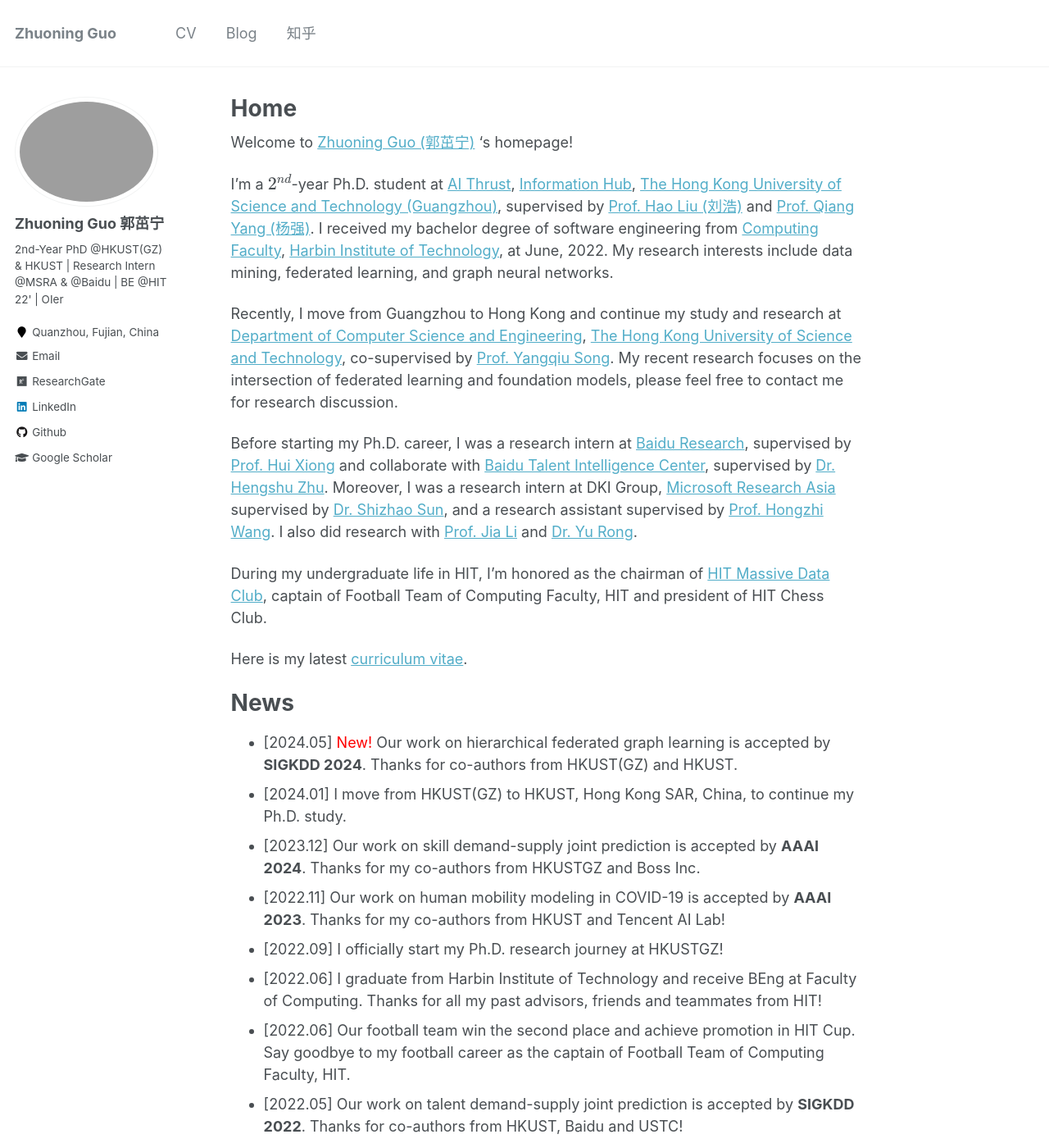
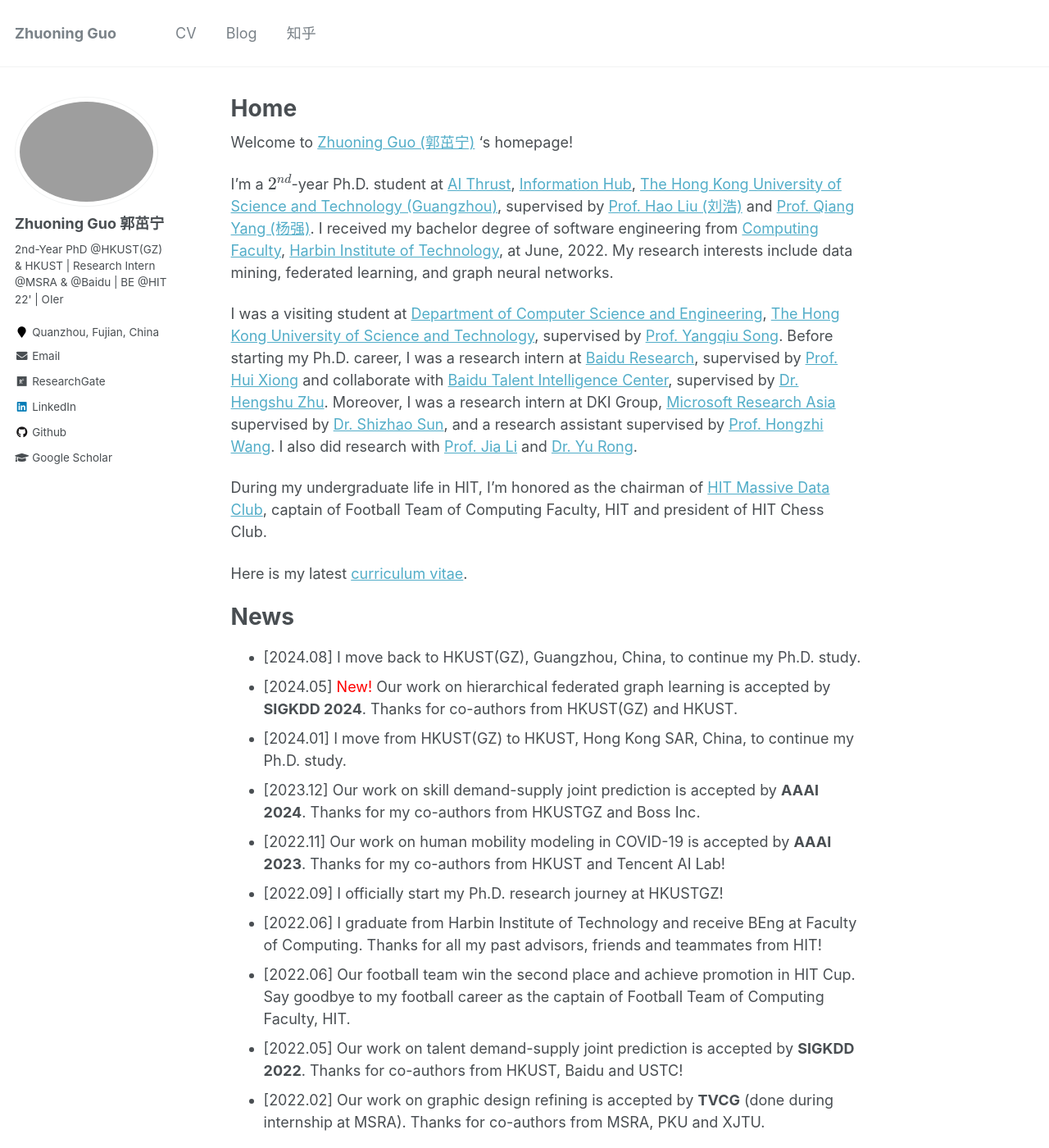
Before and after one commit to gzn00417/gzn00417.github.io, a Jekyll site: the page built from _pages/about.md, in a window 1280 px wide and 1400 px high. Shown: the whole window at 82% size. Built offline with Jekyll 4.4.1, drawn with Linux system fonts in a browser that asks for light colours; formulas are drawn with MathJax 3; some of the changed text lies outside the part shown.

Commit message:
update back to gz

```diff
--- a/_pages/about.md
+++ b/_pages/about.md
@@ -14,9 +14,7 @@ Welcome to [Zhuoning Guo (郭茁宁)](https://gzn00417.github.io/) 's homepage!
 
 I'm a $2^{nd}$-year Ph.D. student at [AI Thrust](https://infh.hkust-gz.edu.cn/en/academics/ai), [Information Hub](https://infh.hkust-gz.edu.cn/en), [The Hong Kong University of Science and Technology (Guangzhou)](https://hkust-gz.edu.cn/), supervised by [Prof. Hao Liu (刘浩)](https://raymondhliu.github.io/) and [Prof. Qiang Yang (杨强)](https://cse.hkust.edu.hk/~qyang/). I received my bachelor degree of software engineering from [Computing Faculty](http://cs.hit.edu.cn/), [Harbin Institute of Technology](http://www.hit.edu.cn/), at June, 2022. My research interests include data mining, federated learning, and graph neural networks.
 
-Recently, I move from Guangzhou to Hong Kong and continue my study and research at [Department of Computer Science and Engineering](https://cse.hkust.edu.hk), [The Hong Kong University of Science and Technology](https://hkust.edu.hk/), co-supervised by [Prof. Yangqiu Song](https://cse.hkust.edu.hk/~yqsong/). My recent research focuses on the intersection of federated learning and foundation models, please feel free to contact me for research discussion.
-
-Before starting my Ph.D. career, I was a research intern at [Baidu Research](http://research.baidu.com/), supervised by [Prof. Hui Xiong](http://datamining.rutgers.edu/) and collaborate with [Baidu Talent Intelligence Center](https://ai.baidu.com/solution/recruitment), supervised by [Dr. Hengshu Zhu](https://www.zhuhengshu.com/). Moreover, I was a research intern at DKI Group, [Microsoft Research Asia](https://www.msra.cn/) supervised by [Dr. Shizhao Sun](https://scholar.google.com/citations?user=6tdI2m0AAAAJ&hl=zh-CN&oi=ao), and a research assistant supervised by [Prof. Hongzhi Wang](http://homepage.hit.edu.cn/wang). I also did research with [Prof. Jia Li](https://sites.google.com/view/lijia) and [Dr. Yu Rong](https://royrong.me/).
+I was a visiting student at [Department of Computer Science and Engineering](https://cse.hkust.edu.hk), [The Hong Kong University of Science and Technology](https://hkust.edu.hk/), supervised by [Prof. Yangqiu Song](https://cse.hkust.edu.hk/~yqsong/). Before starting my Ph.D. career, I was a research intern at [Baidu Research](http://research.baidu.com/), supervised by [Prof. Hui Xiong](http://datamining.rutgers.edu/) and collaborate with [Baidu Talent Intelligence Center](https://ai.baidu.com/solution/recruitment), supervised by [Dr. Hengshu Zhu](https://www.zhuhengshu.com/). Moreover, I was a research intern at DKI Group, [Microsoft Research Asia](https://www.msra.cn/) supervised by [Dr. Shizhao Sun](https://scholar.google.com/citations?user=6tdI2m0AAAAJ&hl=zh-CN&oi=ao), and a research assistant supervised by [Prof. Hongzhi Wang](http://homepage.hit.edu.cn/wang). I also did research with [Prof. Jia Li](https://sites.google.com/view/lijia) and [Dr. Yu Rong](https://royrong.me/).
 
 During my undergraduate life in HIT, I'm honored as the chairman of [HIT Massive Data Club](http://cs.hit.edu.cn/hlsjjlb/list.htm), captain of Football Team of Computing Faculty, HIT and president of HIT Chess Club.
 
@@ -24,6 +22,7 @@ Here is my latest [curriculum vitae](https://gzn00417.github.io/cv/).
 
 # News
 
+- \[2024.08\] I move back to HKUST(GZ), Guangzhou, China, to continue my Ph.D. study.
 - \[2024.05\] <font color='red'> New! </font> Our work on hierarchical federated graph learning is accepted by **SIGKDD 2024**. Thanks for co-authors from HKUST(GZ) and HKUST.
 - \[2024.01\] I move from HKUST(GZ) to HKUST, Hong Kong SAR, China, to continue my Ph.D. study.
 - \[2023.12\] Our work on skill demand-supply joint prediction is accepted by **AAAI 2024**. Thanks for my co-authors from HKUSTGZ and Boss Inc.
@@ -33,9 +32,11 @@ Here is my latest [curriculum vitae](https://gzn00417.github.io/cv/).
 - \[2022.06\] Our football team win the second place and achieve promotion in HIT Cup. Say goodbye to my football career as the captain of Football Team of Computing Faculty, HIT.
 - \[2022.05\] Our work on talent demand-supply joint prediction is accepted by **SIGKDD 2022**. Thanks for co-authors from HKUST, Baidu and USTC!
 - \[2022.02\] Our work on graphic design refining is accepted by **TVCG** (done during internship at MSRA). Thanks for co-authors from MSRA, PKU and XJTU.
-- \[2021.10\] I join Baidu Research, Baidu Inc, as a research intern.
-- \[2020.11\] I join Microsoft Research Asia as a research intern.
-- \[2020.05\] I join Massive Data Computing Lab, HIT, as an undergraduate intern.
+<details> <summary>More</summary>
+    - \[2021.10\] I join Baidu Research, Baidu Inc, as a research intern.
+    - \[2020.11\] I join Microsoft Research Asia as a research intern.
+    - \[2020.05\] I join Massive Data Computing Lab, HIT, as an undergraduate intern.
+</details>
 
 # Publications
 
```
Also changed, not shown: other parts of _pages/about.md (+1 -1 lines).
